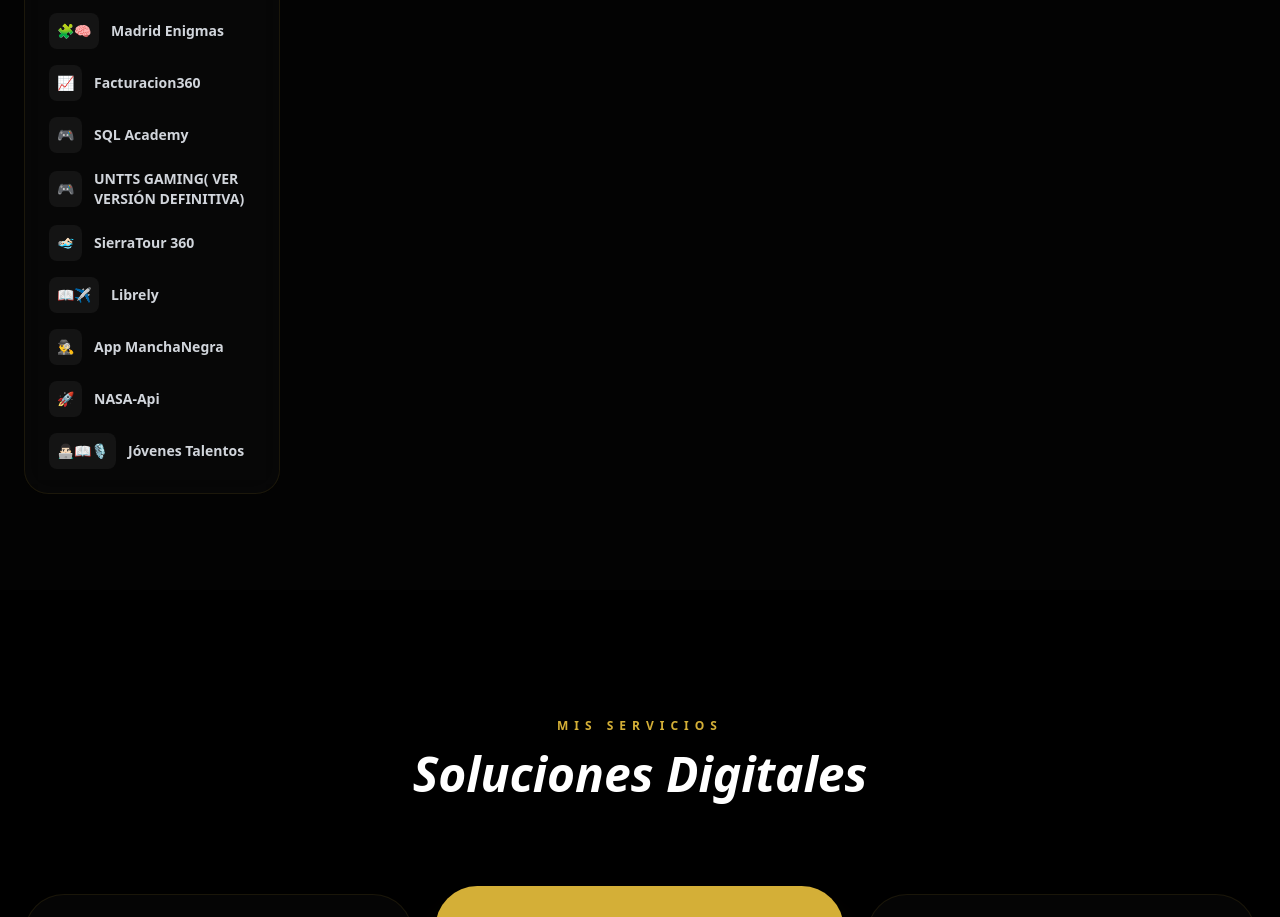
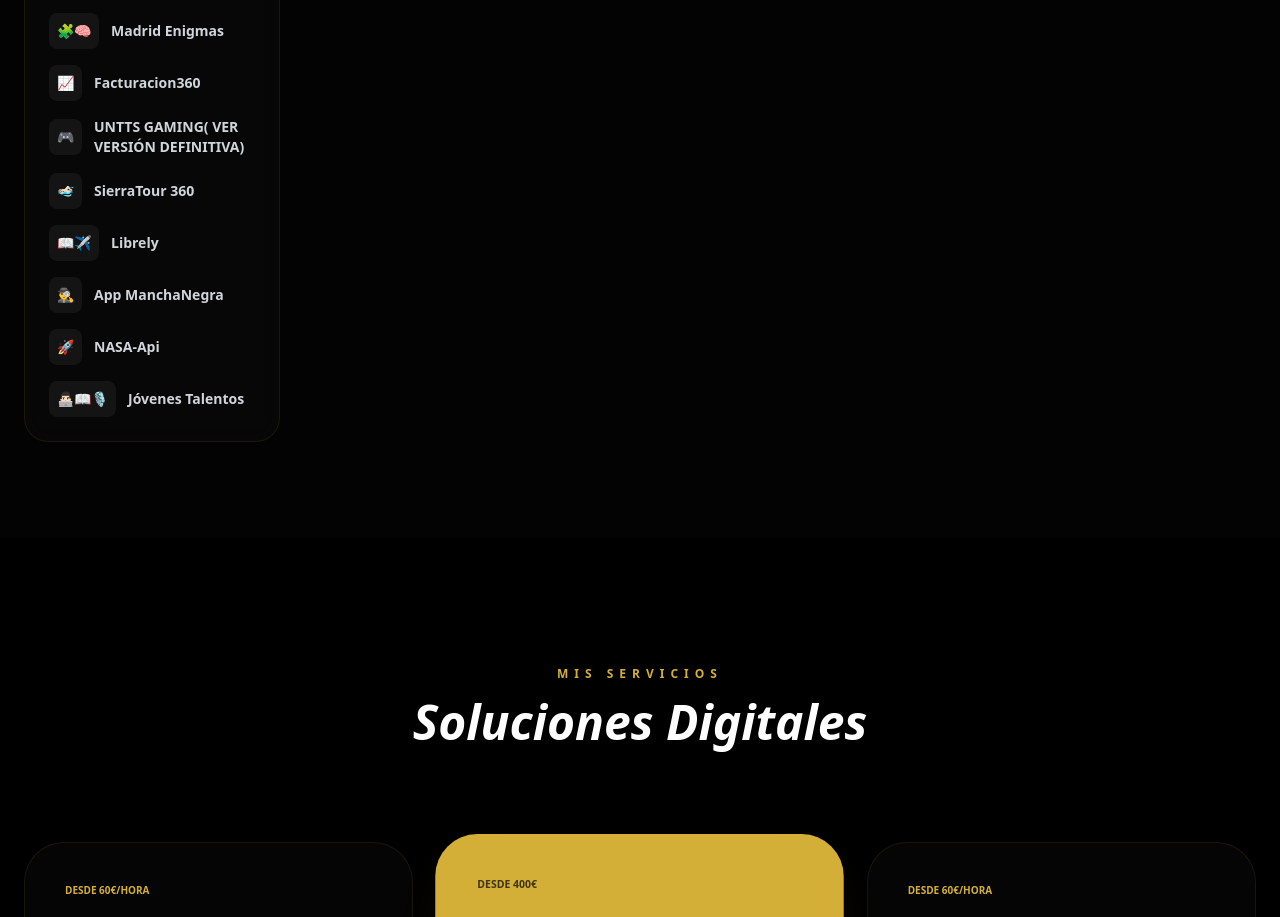
Before and after one commit to Gonzaloabad1/Web-gonzalo, a plain HTML site: page index.html in a window 1280 px wide. Shown: the part 4089-5006 px from the top of the page. Drawn offline with nearby package versions, Linux system fonts and the light colour scheme.

Commit message:
Update index.html

```diff
--- a/index.html
+++ b/index.html
@@ -424,10 +424,7 @@
                             <span class="bg-white/5 p-2 rounded-lg group-hover:bg-gold/10" aria-hidden="true">📈</span>
                             <span class="font-bold">Facturacion360</span>
                         </a>
-                        <a href="https://sql-lms.vercel.app/" target="_blank" rel="noopener noreferrer" class="flex items-center gap-3 text-sm text-gray-300 hover:text-gold transition-all group">
-                            <span class="bg-white/5 p-2 rounded-lg group-hover:bg-gold/10" aria-hidden="true">🎮</span>
-                            <span class="font-bold">SQL Academy</span>
-                        </a>
+
                         <a href="https://centers.ggcircuit.com/UNTTS/home" target="_blank" rel="noopener noreferrer" class="flex items-center gap-3 text-sm text-gray-300 hover:text-gold transition-all group">
                             <span class="bg-white/5 p-2 rounded-lg group-hover:bg-gold/10" aria-hidden="true">🎮</span>
                             <span class="font-bold">UNTTS GAMING( VER VERSIÓN DEFINITIVA)</span>
```
